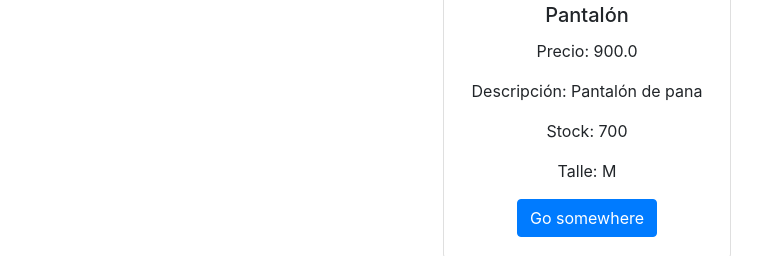
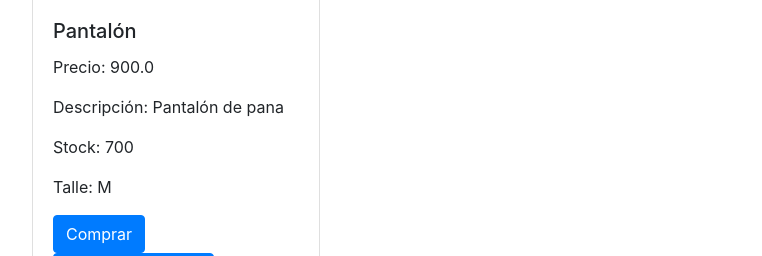
Before and after one commit to catabanchieri/Entrega-Intermedia-Abati-Pereira-Banchieri, a Django app: page /products/products_list/ in a window 1280 px wide. Shown: the part 289-545 px from the top of the page, without its empty margins (53-815 px from the left). Run offline with Django 4.2, Linux system fonts and the light colour scheme; data comes from the database, SQL or seed files in the repository; both versions use the stored data as it was after the commit; some libraries are stand-ins or nearby versions.

Commit message:
Se agrega css a boostrap

```diff
--- a/ecommerce_project/templates/base.html
+++ b/ecommerce_project/templates/base.html
@@ -14,7 +14,7 @@
 </head>
 
 <body>
-  <nav class="navbar navbar-expand-lg navbar-light bg-light">
+  <nav class="navbar navbar-expand-lg navbar-dark bg-dark">
     <a class="navbar-brand" href="/home">Inicio</a>
     <button class="navbar-toggler" type="button" data-toggle="collapse" data-target="#navbarSupportedContent"
       aria-controls="navbarSupportedContent" aria-expanded="false" aria-label="Toggle navigation">
--- a/ecommerce_project/templates/business.html
+++ b/ecommerce_project/templates/business.html
@@ -1,7 +1,7 @@
 {% extends 'base.html' %} {% block titulo %} Empresa {% endblock %}
+
 {% block contenido_que_cambia %}
-
-<div class="container">
+<div class="container my-4">
     <div class="row">
       <div class="col-sm-12 col-md-12 col-lg-12 col-xl-12">
 <a href="/business/stores_list" class="btn btn-primary btn-lg btn-block" role="button" aria-pressed="true">Locales</a>
@@ -18,6 +18,6 @@
 <div class="col-sm-12 col-md-12 col-lg-12 col-xl-12">
 <a href="/admin" class="btn btn-primary btn-lg btn-block" role="button" aria-pressed="true">Panel Administrador</a>
 </div>
-{% endblock %}
 </div>
 </div>
+{% endblock %}
--- a/ecommerce_project/templates/products/products_list.html
+++ b/ecommerce_project/templates/products/products_list.html
@@ -1,24 +1,26 @@
 {% extends 'base.html' %} {% block titulo %} Lista de productos {% endblock %}
-{% block contenido_que_cambia %}
-{%for products in products%}
-<center>
-  <div class="container">
+{% block contenido_que_cambia %} {%for products in products%}
+
+  <div class="container my-3">
+    <div class="row">
+      <div class="col-lg-2">
         <div class="card" style="width: 18rem">
-      <img class="image"
+          <img
+            class="image"
             src="https://image.shutterstock.com/image-vector/no-image-available-vector-hand-600w-745639717.jpg"
-        alt="No image" />
+            alt="No image"
+          />
           <div class="card-body">
             <h5 class="card-title">{{products.name}}</h5>
             <p class="card-text">Precio: {{products.price}}</p>
             <p class="card-text">Descripción: {{products.description}}</p>
             <p class="card-text">Stock: {{products.stock}}</p>
             <p class="card-text">Talle: {{products.size}}</p>
-        <a href="#" class="btn btn-primary">Go somewhere</a>
+            <a href="#" class="btn btn-primary">Comprar</a>
+            <a href="#" class="btn btn-primary">Ver tabla de talles</a>
           </div>
         </div>
       </div>
     </div>
   </div>
-</center>
-{%endfor%}
-{% endblock %}
+{%endfor%} {% endblock %}
```
Also changed, not shown: ecommerce_project/templates/home.html (+10 -3 lines), ecommerce_project/templates/products/new_product.html (+7 -2 lines), ecommerce_project/db.sqlite3. Lines whose indentation alone changed are shown as unchanged.
